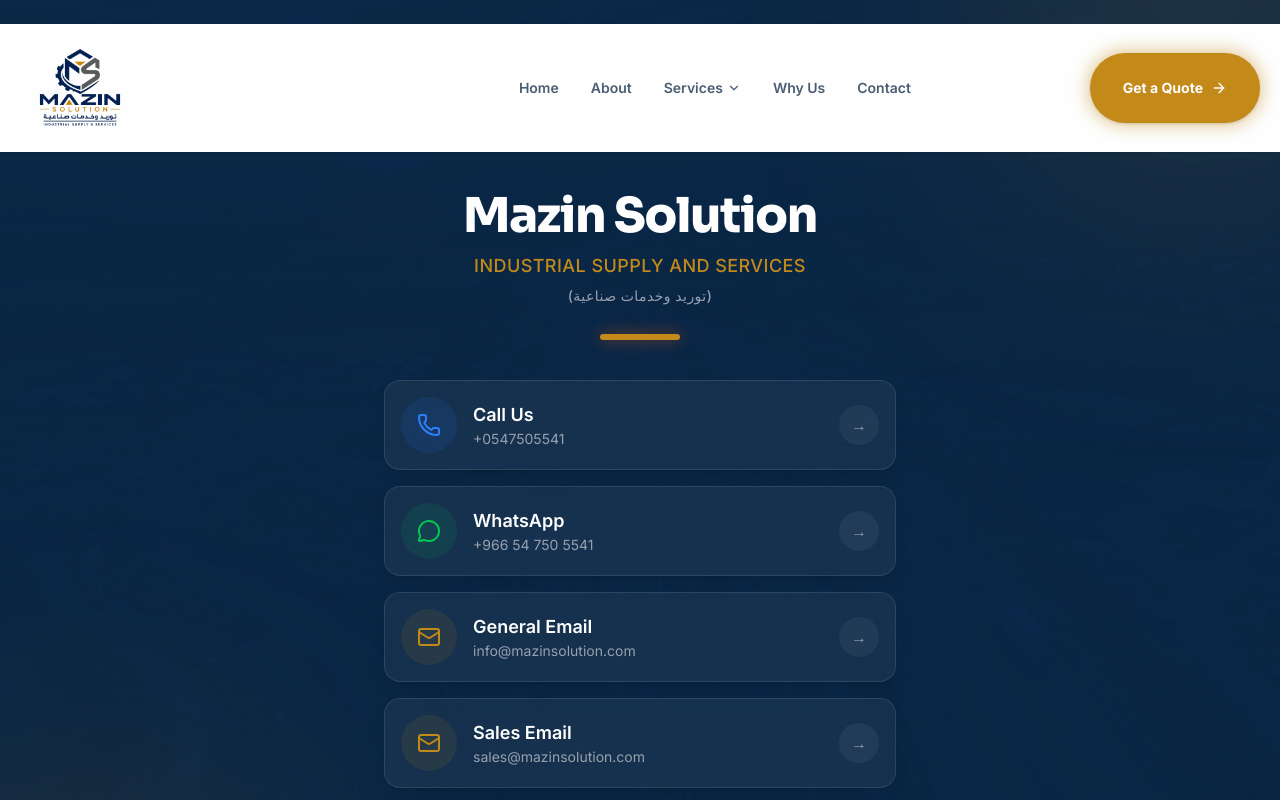
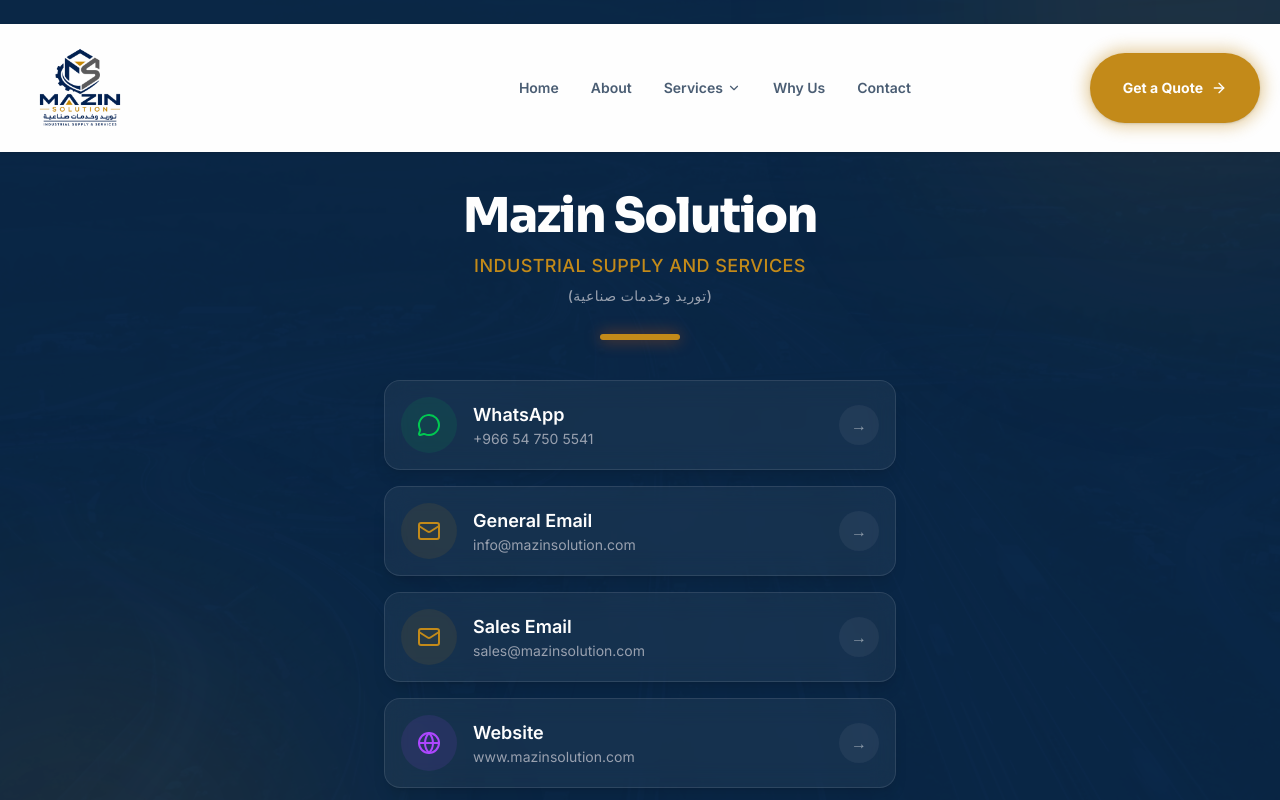
Before and after one commit to codebucket26/Mazin-Solution, a Next.js app: page /connect in a window 1280 px wide. Shown: the top 800 px of the page. Built offline with nearby package versions, Linux system fonts and the light colour scheme.

Commit message:
contact details modify1

```diff
--- a/src/app/connect/page.tsx
+++ b/src/app/connect/page.tsx
@@ -11,15 +11,7 @@
 
 export default function ConnectPage() {
   const links = [
-    {
-      title: "Call Us",
-      subtitle: "+0547505541",
-      icon: Phone,
-      href: "tel:+966533224176",
-      color: "text-blue-500",
-      bg: "bg-blue-500/10",
-      border: "hover:border-blue-500/50"
-    },
+
     {
       title: "WhatsApp",
       subtitle: "+966 54 750 5541",
```
